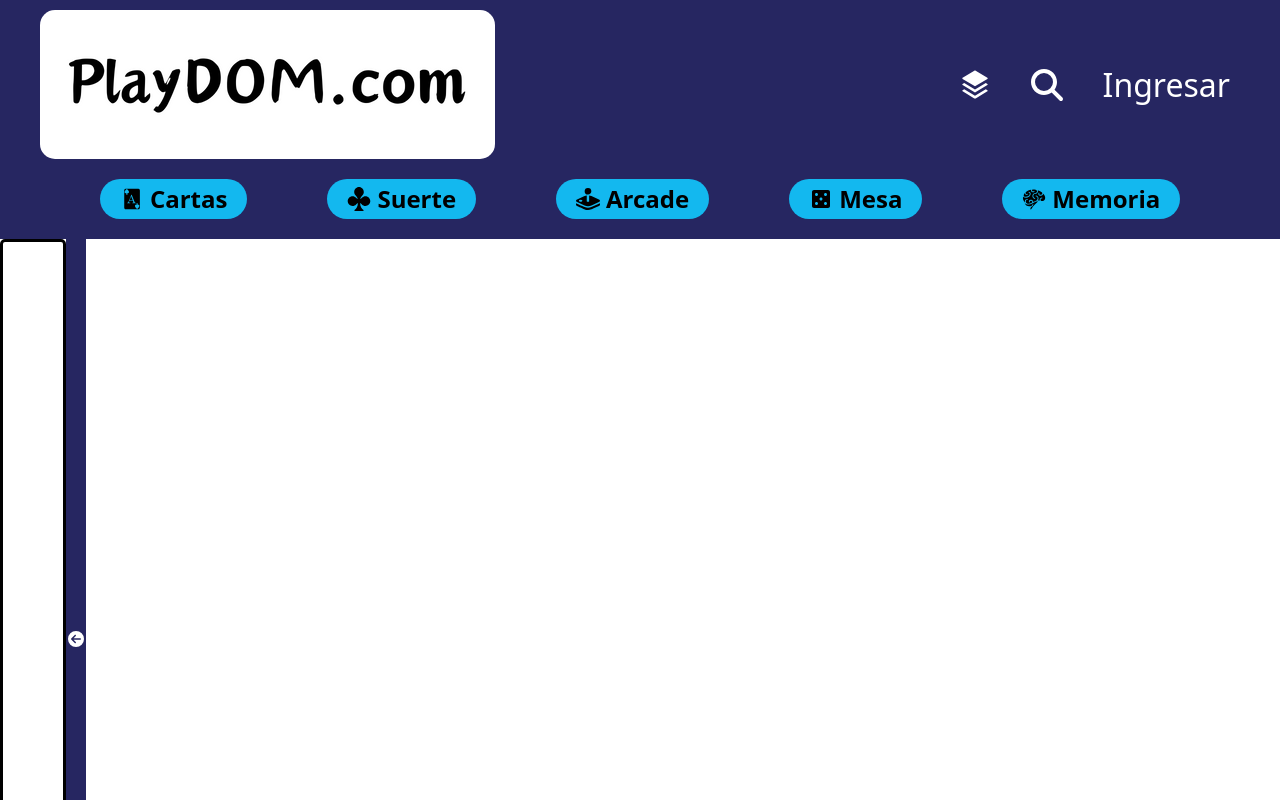
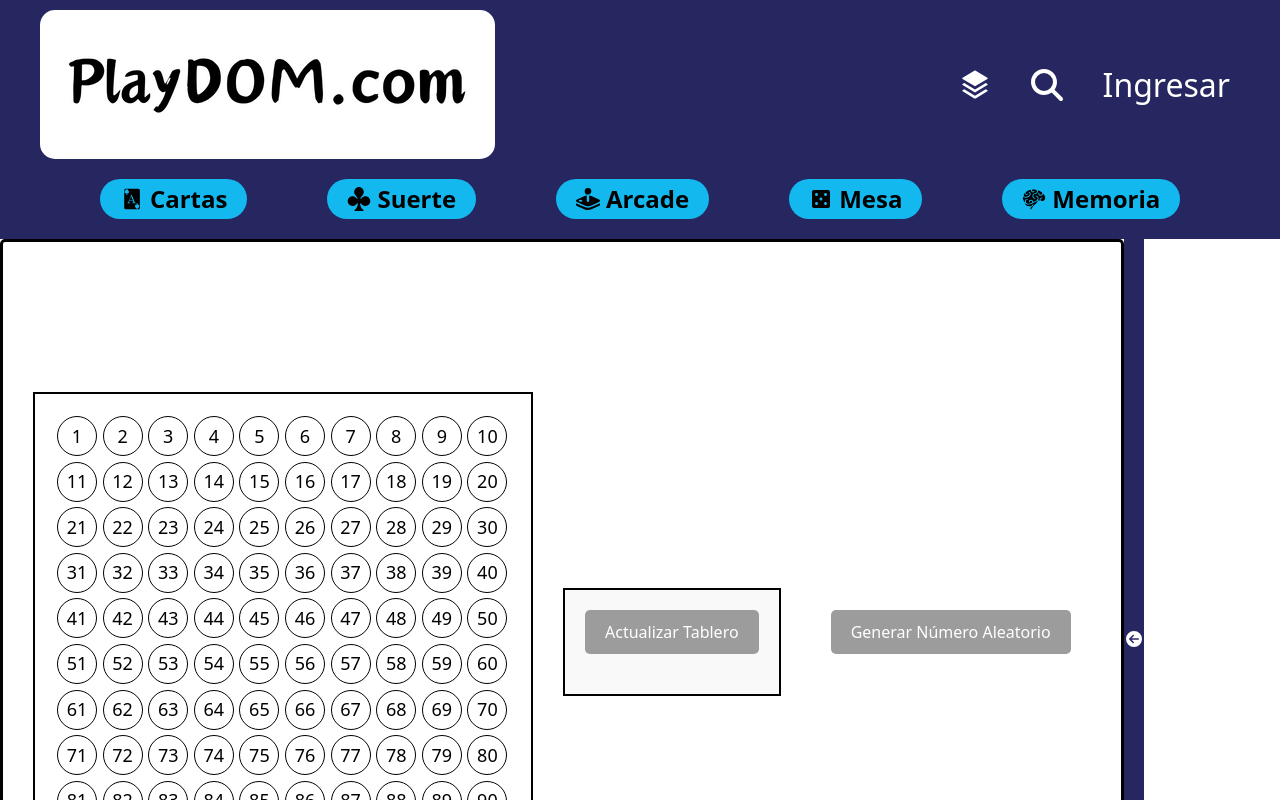
Before and after one commit to WiusGH/Simulacion-s15-React-PHP, a React (Vite) app in the folder frontend/: page /jugar/Bingo in a window 1280 px wide. Shown: the top 800 px of the page. Built offline with nearby package versions, Linux system fonts and the light colour scheme.

Commit message:
feat: implementacion del diseño y logica basica del juego bingo

```diff
--- a/frontend/src/components/games/Bingo.css
+++ b/frontend/src/components/games/Bingo.css
@@ -1,8 +1,92 @@
-.bingo-container {
+.bingo-game-container {
+    display: flex;
+    justify-content: center;
+    align-items: center;
+    height: 100vh;
+    width: 100%;
+    gap: 30px;
+}
+
+.bingo-section-crupiers {
+    width: 500px;
+    height: 500px;
+    display: grid;
+    grid-template-columns: repeat(10, 1fr);
+    grid-template-rows: repeat(10, 1fr);
+    padding: 20px;
+    border: 2px solid #000;
+}
+
+.bingo-number {
+    display: flex;
+    justify-content: center;
+    align-items: center;
+    border: 2px solid #000;
+    border-radius: 50%;
+    background-color: #fff;
+    font-size: 16px;
+    width: 40px;
+    height: 40px;
+}
+
+.bingo-section-users {
+    display: flex;
+    flex-direction: column;
+    align-items: center;
+    justify-content: center;
+    padding: 20px;
+    border: 2px solid #000;
+    background-color: #f9f9f9;
+}
+
+.bingo-section-random-number {
+    display: flex;
+    flex-direction: column;
+    align-items: center;
+    justify-content: center;
+    padding: 20px;
+}
+
+.bingo-row {
     display: flex;
 }
 
-.bingo-board {
-    display: grid;
-    background-color: #f0f0f0;
+.bingo-cell {
+    width: 40px;
+    height: 40px;
+    display: flex;
+    align-items: center;
+    justify-content: center;
+    border: 1px solid #000;
+    border-radius: 50%;
+    margin: 2px;
+    font-size: 18px;
+    background-color: #fff;
 }
+
+.bingo-cell.highlighted {
+    background-color: red;
+    color: white;
+}
+
+.update-button, .random-number-button {
+    margin-bottom: 20px;
+    padding: 10px 20px;
+    font-size: 16px;
+    cursor: pointer;
+    background-color: #9c9c9c;
+    color: #fff;
+    border: none;
+    border-radius: 5px;
+}
+
+.update-button:hover, .random-number-button:hover {
+    background-color: #616161;
+}
+
+.win-message {
+    margin-top: 20px;
+    font-size: 18px;
+    font-weight: bold;
+    color: green;
+}
--- a/frontend/src/components/games/Bingo.tsx
+++ b/frontend/src/components/games/Bingo.tsx
@@ -1,16 +1,79 @@
+import React, { useState } from 'react';
 import './Bingo.css';
 
+const BingoBoard: React.FC = () => {
+    const [boardNumbers, setBoardNumbers] = useState<number[]>([]);
+    const [currentNumber, setCurrentNumber] = useState<number | null>(null);
+    const [selectedNumbers, setSelectedNumbers] = useState<number[]>([]);
 
-const Bingo = () => {
+    const generateNumbersInRange = (start: number, end: number): number[] => {
+        const numbers = [];
+        for (let i = start; i <= end; i++) {
+            numbers.push(i);
+        }
+        return numbers;
+    };
+
+    const generateUniqueRandomNumbers = (count: number, max: number): number[] => {
+        const numbers = new Set<number>();
+        while (numbers.size < count) {
+            numbers.add(generateRandomUniqueNumber(max));
+        }
+        return Array.from(numbers);
+    };
+
+    const generateRandomUniqueNumber = (max: number): number => {
+        let randomNumber;
+        do {
+            randomNumber = Math.floor(Math.random() * max) + 1;
+        } while (selectedNumbers.includes(randomNumber));
+        return randomNumber;
+    };
+
+    const generateBingoCells = (numbers: number[], rows: number, columns: number): JSX.Element[] => {
+        const dividedNumbers: number[][] = [];
+        for (let i = 0; i < numbers.length; i += columns) {
+            dividedNumbers.push(numbers.slice(i, i + columns));
+        }
+
+        return dividedNumbers.map((row, rowIndex) => (
+            <div key={rowIndex} className="bingo-row">
+                {row.map(number => (
+                    <div key={number} className={`bingo-cell ${currentNumber === number ? 'highlighted' : ''}`}>
+                        {number}
+                    </div>
+                ))}
+            </div>
+        )).slice(0, rows);
+    };
+
+    const crupierNumbers = generateNumbersInRange(1, 100);
+
+    const generateRandomNumber = () => {
+        const randomNumber = generateRandomUniqueNumber(100);
+        setCurrentNumber(randomNumber);
+        setSelectedNumbers([...selectedNumbers, randomNumber]);
+    };
+
+    const updateBoard = () => {
+        setBoardNumbers(generateUniqueRandomNumbers(25, 100));
+    };
 
     return (
-        <div className="bingo-container">
-            <div className="bingo-board">
-                <div>
-                </div>
+        <div className='bingo-game-container'>
+            <div className='bingo-section-crupiers'>
+                {generateBingoCells(crupierNumbers, 100, 1)}
+            </div>
+            <div className='bingo-section-users'>
+                <button onClick={updateBoard} className="update-button">Actualizar Tablero</button>
+                {generateBingoCells(boardNumbers, 5, 5)}
+            </div>
+            <div className='bingo-section-random-number'>
+                <button onClick={generateRandomNumber} className="random-number-button">Generar Número Aleatorio</button>
+                {currentNumber && <div className="bingo-cell current-number">{currentNumber}</div>}
             </div>
         </div>
     );
 };
 
-export default Bingo;
+export default BingoBoard;
```
